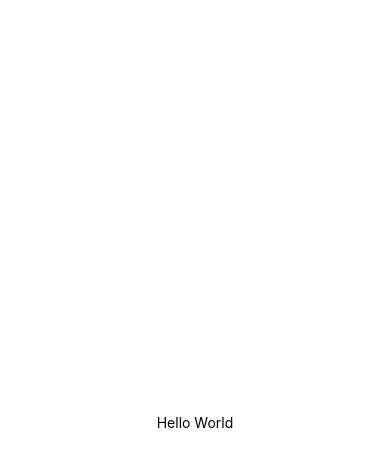
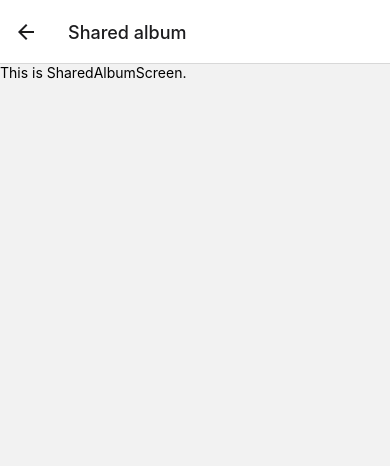
Before and after one commit to marccorpus/PhotoSharingAppUI, a React Native app: screen /shared-album in a window 390 px wide. Shown: the top 466 px of the page. Built offline with nearby package versions, Linux system fonts and the light colour scheme.

Commit message:
Navigation setup

```diff
--- a/App.js
+++ b/App.js
@@ -1,20 +1,9 @@
 import React from 'react';
-import {StyleSheet, Text, View} from 'react-native';
+
+import Navigation from './src/navigation';
 
 const App = () => {
-  return (
-    <View style={styles.container}>
-      <Text>Hello World</Text>
-    </View>
-  );
+  return <Navigation />;
 };
 
-const styles = StyleSheet.create({
-  container: {
-    flex: 1,
-    justifyContent: 'center',
-    alignItems: 'center',
-  },
-});
-
 export default App;
--- a/package.json
+++ b/package.json
@@ -10,8 +10,12 @@
     "lint": "eslint ."
   },
   "dependencies": {
+    "@react-navigation/native": "^6.0.10",
+    "@react-navigation/native-stack": "^6.6.2",
     "react": "17.0.2",
     "react-native": "0.68.1",
+    "react-native-safe-area-context": "^4.2.5",
+    "react-native-screens": "^3.13.1",
     "react-native-vector-icons": "^9.1.0"
   },
   "devDependencies": {
--- /dev/null
+++ b/src/navigation/NativeStack.js
@@ -0,0 +1,26 @@
+import React from 'react';
+import {createNativeStackNavigator} from '@react-navigation/native-stack';
+
+import AlbumsScreen from '../screens/AlbumsScreen';
+import SharedAlbumScreen from '../screens/SharedAlbumScreen';
+
+const Stack = createNativeStackNavigator();
+
+const NativeStack = () => {
+  return (
+    <Stack.Navigator>
+      <Stack.Screen
+        name="albums"
+        component={AlbumsScreen}
+        options={{title: 'Albums'}}
+      />
+      <Stack.Screen
+        name="shared-album"
+        component={SharedAlbumScreen}
+        options={{title: 'Shared album'}}
+      />
+    </Stack.Navigator>
+  );
+};
+
+export default NativeStack;
--- /dev/null
+++ b/src/navigation/index.js
@@ -0,0 +1,14 @@
+import React from 'react';
+import {NavigationContainer} from '@react-navigation/native';
+
+import NativeStack from './NativeStack';
+
+const Navigation = () => {
+  return (
+    <NavigationContainer>
+      <NativeStack />
+    </NavigationContainer>
+  );
+};
+
+export default Navigation;
--- /dev/null
+++ b/src/screens/AlbumsScreen.js
@@ -0,0 +1,12 @@
+import React from 'react';
+import {View, Text} from 'react-native';
+
+const AlbumsScreen = () => {
+  return (
+    <View>
+      <Text>This is AlbumsScreen.</Text>
+    </View>
+  );
+};
+
+export default AlbumsScreen;
--- /dev/null
+++ b/src/screens/SharedAlbumScreen.js
@@ -0,0 +1,12 @@
+import React from 'react';
+import {View, Text} from 'react-native';
+
+const SharedAlbumScreen = () => {
+  return (
+    <View>
+      <Text>This is SharedAlbumScreen.</Text>
+    </View>
+  );
+};
+
+export default SharedAlbumScreen;
```
Also changed, not shown: 3 other files (tests, documents, lock files or other folders).
